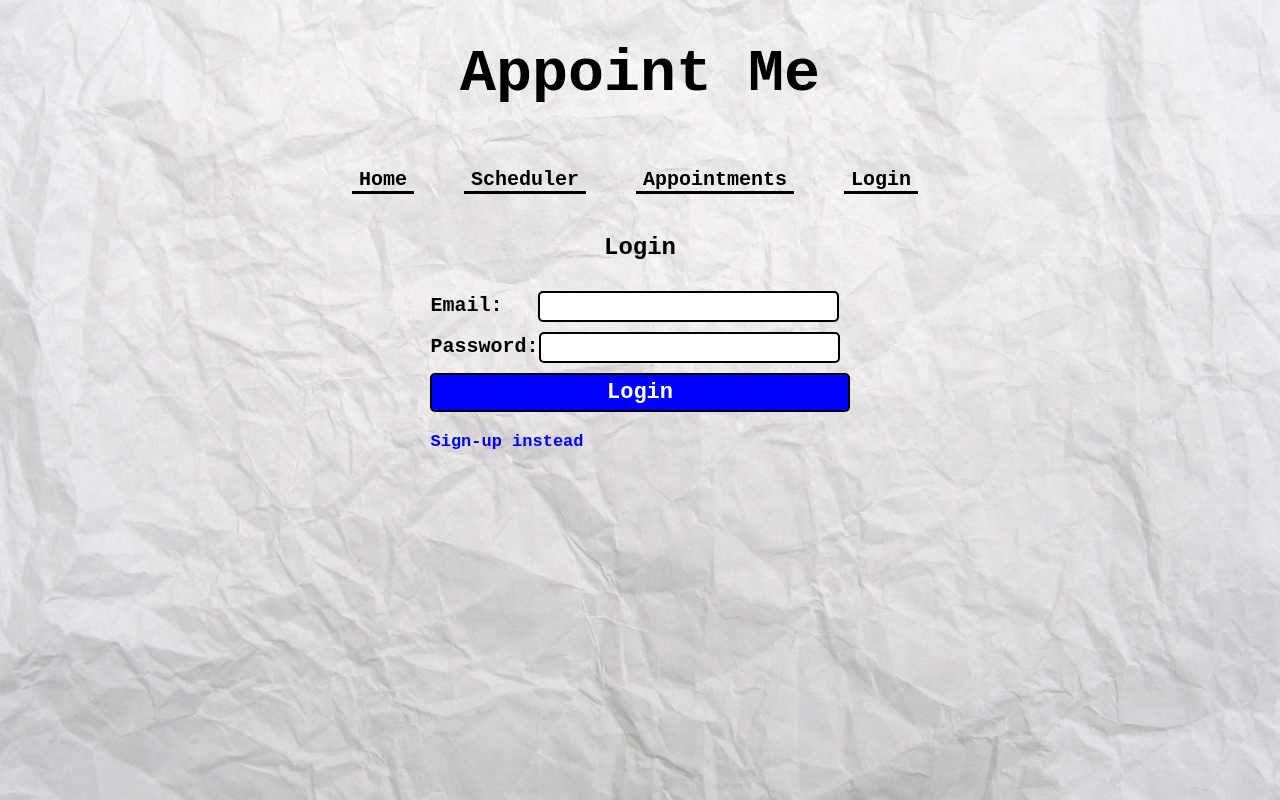
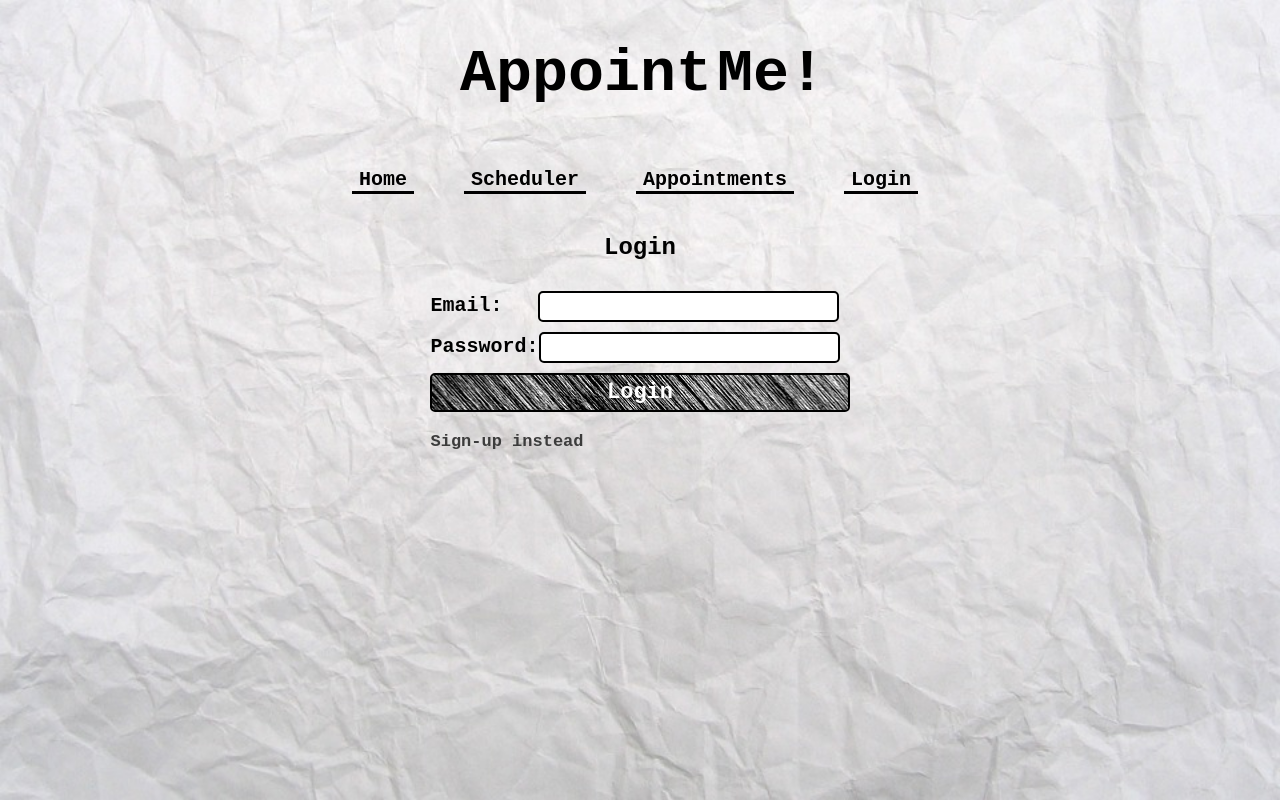
Before and after one commit to mrgreen12375/appoint-me, a React (Create React App) app in the folder client/: page /login in a window 1280 px wide. Built offline with nearby package versions, Linux system fonts and the light colour scheme.

Commit message:
updated style

```diff
--- a/client/src/components/Card/index.js
+++ b/client/src/components/Card/index.js
@@ -7,7 +7,7 @@ import Auth from "../../utils/auth";
 function Card({ appointments }) {
   const [deleteAppt, { error }] = useMutation(DELETE_APT);
   if (!appointments.length) {
-    return <h2>No appointments yet!</h2>;
+    return <h2 className = "noAppointments">No appointments yet!</h2>;
   }
   const handleDelete = async (appointID) => {
     const token = Auth.loggedIn() ? Auth.getToken() : null;
@@ -31,6 +31,7 @@ function Card({ appointments }) {
             <Link className="edit" to="/update">
               Edit
             </Link>
+            <div className = "split">
               <Link
                 className="delete"
                 to="/appointments"
@@ -38,6 +39,7 @@ function Card({ appointments }) {
               >
                 Delete
               </Link>
+            </div>
           </div>
           <div className="row">
             <h3>Name:</h3>
--- a/client/src/components/Header/index.js
+++ b/client/src/components/Header/index.js
@@ -5,7 +5,9 @@ function Header() {
 
 	return (
 		<header>
-			<h1>Appoint Me</h1>
+			<div className = "appointMe">
+				<h1>Appoint</h1><h1 className = "me">Me!</h1>
+			</div>
 			<div>
 				<Nav></Nav>
 			</div>
--- a/client/src/components/Login/index.js
+++ b/client/src/components/Login/index.js
@@ -47,7 +47,6 @@ const Login = (props) => {
         <h2 className="title">Login</h2>
         {data ? (
           <p>
-            <Link to="/">back to the homepage.</Link>
           </p>
         ) : (
           <form className="scheduleForm" onSubmit={handleFormSubmit}>
--- a/client/src/components/Scheduler/index.js
+++ b/client/src/components/Scheduler/index.js
@@ -184,9 +184,9 @@ function Scheduler() {
               onChange={handleChange}
             ></textarea>
           </div>
-
+          <div className = "loginForm">
           <button
-            className="scheduleButton"
+            className="loginButton"
             style={{ cursor: "pointer" }}
             type="submit"
           >
@@ -194,6 +194,7 @@ function Scheduler() {
             Schedule
             {/* </Link> */}
           </button>
+          </div>
         </div>
       </form>
       {error && <div>{error.message}</div>}
--- a/client/src/components/Signup/index.js
+++ b/client/src/components/Signup/index.js
@@ -41,7 +41,6 @@ const Signup = () => {
         <h2 className="title">Sign-up</h2>
         {data ? (
           <p>
-            <Link to="/">back to the homepage.</Link>
           </p>
         ) : (
           <form className="scheduleForm" onSubmit={handleFormSubmit}>
--- a/client/src/components/Update/index.js
+++ b/client/src/components/Update/index.js
@@ -107,7 +107,6 @@ function Update() {
                     <textarea className="messageInput" type="text" name="messageField" id="message-input"></textarea>
                 </div>
                 <Link className="scheduleButton" to="/appointments">Update</Link>
-                <Link className="scheduleButton" to="/appointments">Delete</Link>
             </div>
         </form>
     </main>
--- a/client/src/index.css
+++ b/client/src/index.css
@@ -45,6 +45,7 @@ nav li{
 }
 
 nav li:hover {
+  border-radius: 3px;
   color: white;
   background-color: black;
   cursor: pointer;
@@ -152,23 +153,23 @@ nav a:visited:hover {
   border-radius: 5px;
   padding: 5px;
   color: white;
-  background-color: blue;
   font-size: 22px;
   font-weight: bold;
   font-family: 'Courier New', Courier, monospace;
   text-decoration: none;
   text-align: center;
-
+  background-image: url(./assets/images/button2.jpg);
+  background-position: 10% 100%;
 }
 
 .loginButton:hover {
-  background-color: rgb(45, 45, 255);
   cursor: pointer;
+  opacity: .9;
 }
 
 .logInstead {
   text-decoration: none;
-  color: blue;
+  color: rgb(60, 60, 60);
   font-size: 17px;
   font-weight: bold;
   margin-top: 20px;
@@ -209,6 +210,7 @@ nav a:visited:hover {
 }
 
 .date {
+  font-family: 'Courier New', Courier, monospace;
   font-weight: bold;
   border: 2px solid black;
   border-radius: 5px;
@@ -294,6 +296,8 @@ nav a:visited:hover {
   width: 100%;
   display: flex;
   justify-content: flex-end;
+  position: relative;
+  top: 10px;
 }
 
 .edit {
@@ -301,6 +305,7 @@ nav a:visited:hover {
   left: 450px;
   color: blue;
   text-decoration: none;
+  margin-right: 10px;
   opacity: .5;
 }
 
@@ -312,11 +317,18 @@ nav a:visited:hover {
 }
 
 .edit:hover, .delete:hover {
-  /* text-decoration: 2px underline; */
   opacity: 1;
+  cursor: pointer;
 }
 
+.split {
+  border-left: 2px solid black;
+}
 
+.noAppointments {
+  text-align: center;
+  font-family: 'Courier New', Courier, monospace;
+}
 
 .appointmentCard {
   display: flex;
@@ -350,4 +362,14 @@ nav a:visited:hover {
 .loading {
   width: 100%;
   text-align: center;
+  font-family: 'Courier New', Courier, monospace;
 }
+
+.appointMe {
+  display: flex;
+}
+
+.me {
+  position: relative;
+  left: 5px;
+}
```
Also changed, not shown: client/src/assets/images/button1.jpg (added), client/src/assets/images/button2.jpg (added). Lines whose indentation alone changed are shown as unchanged.
